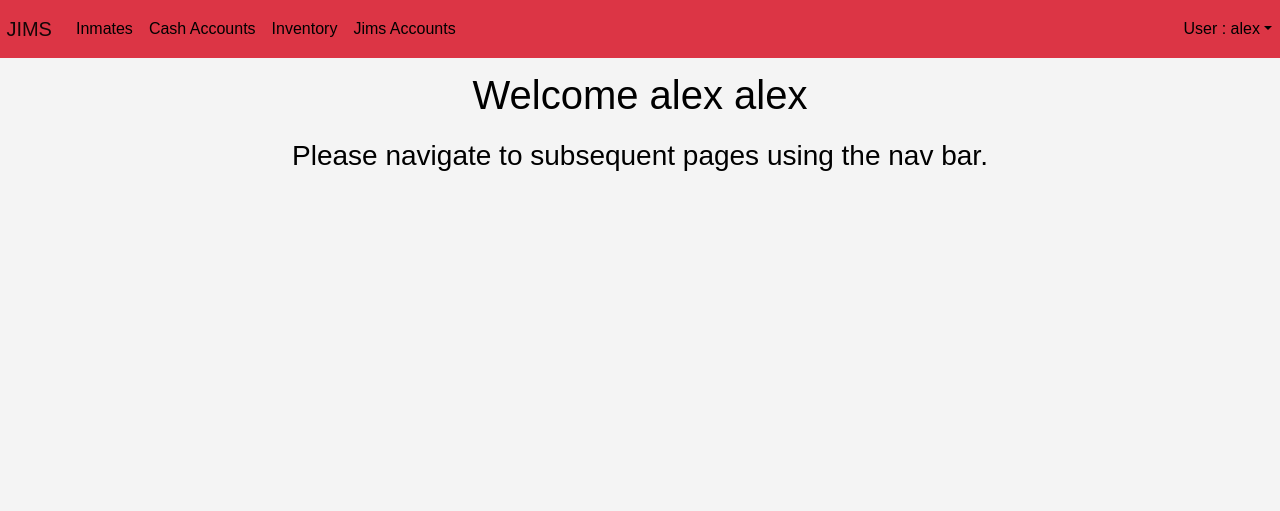
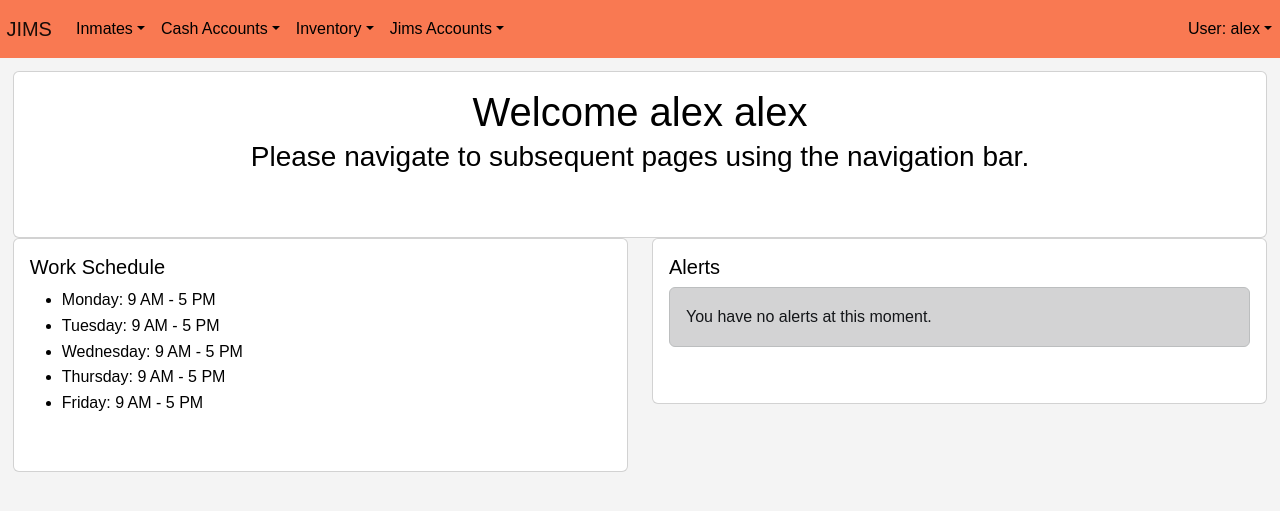
Before and after one commit to kobibell/Warden-Web-Wizards-JIMS, a Django app: page /home-page/ in a window 1280 px wide. Shown: the top 511 px of the page. Run offline with Django 4.2, Linux system fonts and the light colour scheme; a user stored in the database is signed in.

Commit message:
changing theme to orange

```diff
--- a/src/jims_project/static/css/login.css
+++ b/src/jims_project/static/css/login.css
@@ -60,7 +60,7 @@ button {
 }
 
 input[type="submit"] {
-    background-color: #3da7fd;
+    background-color: #FF5722;
     color: #fff;
 }
 
@@ -76,6 +76,6 @@ input[type="submit"]:hover {
 
 input:focus {
     outline: none;
-    border-color: #3da7fd;
-    box-shadow: 0 0 5px rgba(62, 142, 65, 0.5);
+    border-color: #FF5722;
+    box-shadow: 0 0 5px rgba(255, 87, 34, 0.5);
 }
--- a/src/jims_project/static/css/main.css
+++ b/src/jims_project/static/css/main.css
@@ -6,6 +6,11 @@ body {
     margin: 0;
     padding: 0;
 }
+
+.navbar {
+    background-color: #f97952;
+}
+
 
 a {
     color: #000000;
@@ -28,7 +33,7 @@ h1, h2, h3 {
 .navbar .dropdown-menu {
     right: auto;
     left: 0;
-    min-width: 100%; /* add this to make the dropdown menu adjust to the width of the dropdown button */
+    min-width: 100%;
 }
 
 .dropdown:hover .dropdown-menu {
@@ -39,39 +44,40 @@ h1, h2, h3 {
     color: #000;
 }
 
-.navbar-nav > li > a:hover, .navbar-nav > li > a:focus {
+.navbar-nav > li > a:hover,
+.navbar-nav > li > a:focus {
     color: #fff;
 }
 
-
-  .account-container{
+.account-container {
     display: flex;
 }
 
-.sidenav{
-    color: rgb(0, 0, 0);
-
+.sidenav {
+    color: #000;
 }
 
 .sidenav a {
-
     text-decoration: none;
-    font-size:25px;
+    font-size: 25px;
     color: #040404;
-    display:block;
+    display: block;
     text-align: center;
     justify-content: center;
     align-items: center;
 }
 
-.sidenav a:hover{
-    color:#D11E35;
+.sidenav a:hover {
+    color: #FF5722;
 }
 
+.search-number {
+    margin-top: 2%;
+}
 
-
-.search-number{
-    margin-top: 2%;
+.card-body {
+    margin-bottom: 20px;
+    padding-bottom: 20px;
 }
 
 .text-center {
@@ -79,8 +85,6 @@ h1, h2, h3 {
     flex-direction: column;
     justify-content: center;
     align-items: center;
-
-
 }
 
 .container {
@@ -90,8 +94,6 @@ h1, h2, h3 {
     height: 100vh;
     text-align: center;
 }
-
-
 
 .btn-group {
     display: flex;
@@ -117,5 +119,4 @@ h1, h2, h3 {
     border-radius: 10px;
     justify-content: center;
     align-items: center;
-
 }
--- a/src/jims_project/templates/base.html
+++ b/src/jims_project/templates/base.html
@@ -2,75 +2,60 @@
 
 <!DOCTYPE html>
 <html lang="en">
-<html>
 <head>
     <meta charset="utf-8">
     <title>JIMS</title>
     <link rel="stylesheet" href="{% static 'css/main.css' %}">
-        <script src="https://cdn.jsdelivr.net/npm/bootstrap@5.2.3/dist/js/bootstrap.min.js" integrity="sha384-cuYeSxntonz0PPNlHhBs68uyIAVpIIOZZ5JqeqvYYIcEL727kskC66kF92t6Xl2V" crossorigin="anonymous"></script>
     <link rel="stylesheet" href="https://cdn.jsdelivr.net/npm/bootstrap@5.2.3/dist/css/bootstrap.min.css" integrity="sha384-rbsA2VBKQhggwzxH7pPCaAqO46MgnOM80zW1RWuH61DGLwZJEdK2Kadq2F9CUG65" crossorigin="anonymous">
     <script src="https://cdn.jsdelivr.net/npm/bootstrap@5.2.3/dist/js/bootstrap.bundle.min.js" integrity="sha384-kenU1KFdBIe4zVF0s0G1M5b4hcpxyD9F7jL+jjXkk+Q2h455rYXK/7HAuoJl+0I4" crossorigin="anonymous"></script>
-        <title>JIMS</title>
-        <link rel="stylesheet" href="{% static 'css/main.css' %}">
-        <script src="https://cdn.jsdelivr.net/npm/bootstrap@5.2.3/dist/js/bootstrap.min.js" integrity="sha384-cuYeSxntonz0PPNlHhBs68uyIAVpIIOZZ5JqeqvYYIcEL727kskC66kF92t6Xl2V" crossorigin="anonymous"></script>
-        <link rel="stylesheet" href="https://cdn.jsdelivr.net/npm/bootstrap@5.2.3/dist/css/bootstrap.min.css" integrity="sha384-rbsA2VBKQhggwzxH7pPCaAqO46MgnOM80zW1RWuH61DGLwZJEdK2Kadq2F9CUG65" crossorigin="anonymous">
-        <script src="https://cdn.jsdelivr.net/npm/bootstrap@5.2.3/dist/js/bootstrap.bundle.min.js" integrity="sha384-kenU1KFdBIe4zVF0s0G1M5b4hcpxyD9F7jL+jjXkk+Q2h455rYXK/7HAuoJl+0I4" crossorigin="anonymous"></script>
-
     {% block extrahead %}
     {% endblock %}
 </head>
 <body>
-        <nav class="navbar navbar-expand-lg navbar-light bg-danger">
+    <nav class="navbar navbar-expand-lg navbar-light">
         <div class="collapse navbar-collapse" id="navbarSupportedContent">
             <a class="navbar-brand brand-text" href="/home-page">JIMS</a>
             <ul class="navbar-nav mr-auto">
                 {% if user.position == 'Cashier' or user.position == 'Release Clerk' or user.position == 'Booking Clerk' or user.position == 'Supervisor' %}
-              <!-- For all users add a drop down to view inmates -->
-              <ul class="navbar-nav ms-auto" id="left-dropdown">
                 <li class="nav-item dropdown">
-                  <a class="nav-link" id="navbarDropdown" aria-expanded="false"> Inmates</a>
+                    <a class="nav-link dropdown-toggle" id="navbarDropdown" role="button" data-bs-toggle="dropdown" aria-haspopup="true" aria-expanded="false">Inmates</a>
                     <div class="dropdown-menu" aria-labelledby="navbarDropdown">
                         <a class="dropdown-item" href="/view-inmate">View Inmates</a>
-                    <!-- For Is the user is a supervisor or booking clerk add a drop down to add inmates -->
                         {% if user.position == 'Supervisor' or user.position == 'Booking Clerk' %}
                         <a class="dropdown-item" href="/book-inmate/traits">Book Inmates</a>
                         {% endif %}
                     </div>
                 </li>
-                <!-- Is the user is a cashier or a supervisor add a dropdown for casha accounts -->
+                {% endif %}
                 {% if user.position == 'Cashier' or user.position == 'Supervisor' %}
                 <li class="nav-item dropdown">
-                  <a class="nav-link" id="navbarDropdown" aria-expanded="false"> Cash Accounts</a>
+                    <a class="nav-link dropdown-toggle" id="navbarDropdown" role="button" data-bs-toggle="dropdown" aria-haspopup="true" aria-expanded="false">Cash Accounts</a>
                     <div class="dropdown-menu" aria-labelledby="navbarDropdown">
                         <a class="dropdown-item" href="/accounts/home">Account Operations</a>
                         <a class="dropdown-item" href="/accounts/transactions-details-form">Account Details</a>
                     </div>
                 </li>
                 {% endif %}
-                <!-- Is the user is a release clerk add a inventory drop down -->
                 {% if user.position == 'Release Clerk' or user.position == 'Supervisor' %}
                 <li class="nav-item dropdown">
-                  <a class="nav-link" id="navbarDropdown" aria-expanded="false"> Inventory</a>
+                    <a class="nav-link dropdown-toggle" id="navbarDropdown" role="button" data-bs-toggle="dropdown" aria-haspopup="true" aria-expanded="false">Inventory</a>
                     <div class="dropdown-menu" aria-labelledby="navbarDropdown">
                         <a class="dropdown-item" href="/home-page/inventory">View Inventory</a>
                     </div>
                 </li>
                 {% endif %}
-                <!-- Is the user is a supervisor add dropdown for JIMS accounts -->
                 {% if user.position == 'Supervisor' %}
                 <li class="nav-item dropdown">
-                  <a class="nav-link" id="navbarDropdown" aria-expanded="false"> Jims Accounts</a>
+                    <a class="nav-link dropdown-toggle" id="navbarDropdown" role="button" data-bs-toggle="dropdown" aria-haspopup="true" aria-expanded="false">Jims Accounts</a>
                     <div class="dropdown-menu" aria-labelledby="navbarDropdown">
                         <a class="dropdown-item" href="/create-user">Create Account</a>
                     </div>
                 </li>
                 {% endif %}
             </ul>
-            {% endif %}
-            </ul>
             <ul class="navbar-nav ms-auto">
                 <li class="nav-item dropdown">
-                <a class="nav-link dropdown-toggle" id="navbarDropdown" data-bs-toggle="dropdown" aria-expanded="false"> User : {{user.user_name}}</a>
+                    <a class="nav-link dropdown-toggle" id="navbarDropdown" role="button" data-bs-toggle="dropdown" aria-haspopup="true" aria-expanded="false">User: {{ user.user_name }}</a>
                     <div class="dropdown-menu" aria-labelledby="navbarDropdown">
                         <a class="dropdown-item" href="/logout">Logout</a>
                     </div>
@@ -82,6 +67,5 @@
         {% block content %}
         {% endblock %}
     </div>
-
 </body>
 </html>
--- a/src/jims_project/templates/user/home_page.html
+++ b/src/jims_project/templates/user/home_page.html
@@ -3,17 +3,53 @@
 {% load static %}
 
 {% block content %}
-
     <link rel="stylesheet" href="{% static 'css/main.css' %}">
     {% block extrahead %}
 
     {% endblock %}
 
-
+    <div class="row">
+        <div class="col">
+            <div class="card">
+                <div class="card-body">
                     <div class="text-center">
-    <h1>Welcome {{ user.first_name }} {{ user.last_name }}</h1>
-    <h3 style="margin-bottom: 10px;">Please navigate to subsequent pages using the nav bar.</h3>
+                        <h1 class="card-title">Welcome {{ user.first_name }} {{ user.last_name }}</h1>
+                        <h3 class="card-subtitle mb-4">Please navigate to subsequent pages using the navigation bar.</h3>
+                    </div>
+                </div>
+            </div>
+        </div>
     </div>
 
+    <div class="row">
+        <div class="col-md-6">
+            <div class="card">
+                <div class="card-body">
+                    <h5 class="card-title">Work Schedule</h5>
+                    <div class="work-schedule">
+                        <ul>
+                            <li>Monday: 9 AM - 5 PM</li>
+                            <li>Tuesday: 9 AM - 5 PM</li>
+                            <li>Wednesday: 9 AM - 5 PM</li>
+                            <li>Thursday: 9 AM - 5 PM</li>
+                            <li>Friday: 9 AM - 5 PM</li>
+                        </ul>
+                    </div>
+                </div>
+            </div>
+        </div>
 
+        <div class="col-md-6">
+            <div class="card">
+                <div class="card-body">
+                    <h5 class="card-title">Alerts</h5>
+                    <div class="alert-system">
+                        <div class="alert alert-dark" role="alert">
+                            You have no alerts at this moment.
+                        </div>
+                    </div>
+                </div>
+            </div>
+        </div>
+    </div>
 {% endblock %}
```
Lines whose indentation alone changed are shown as unchanged.
